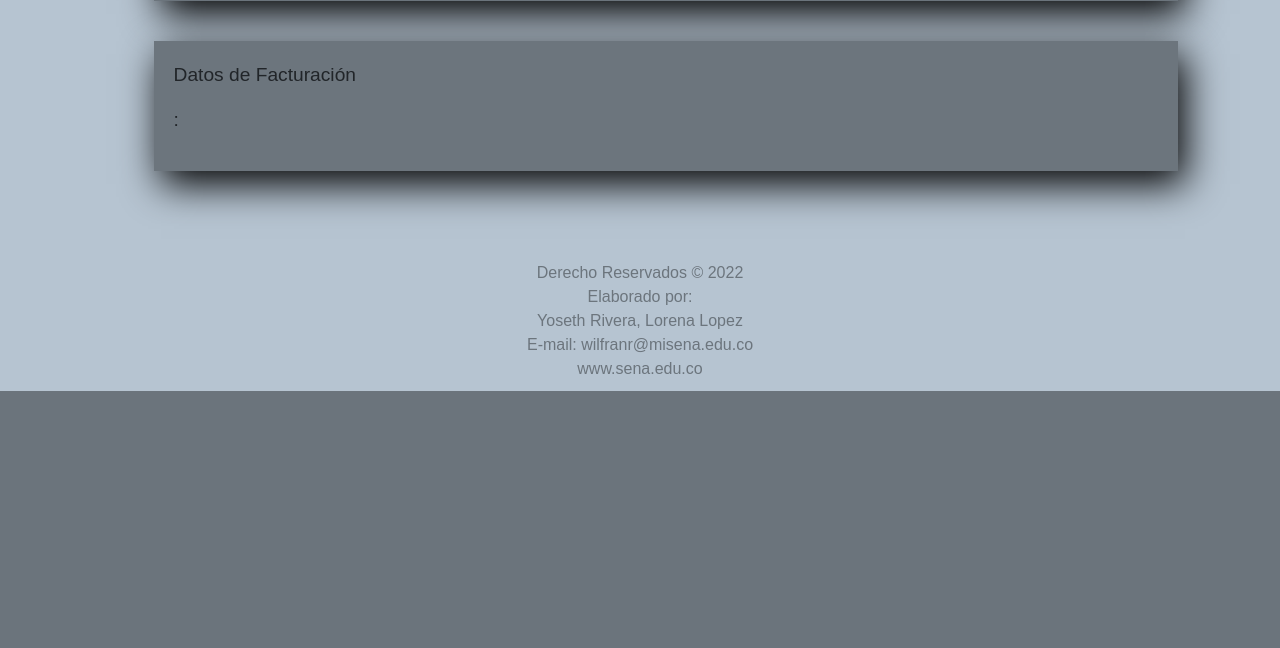
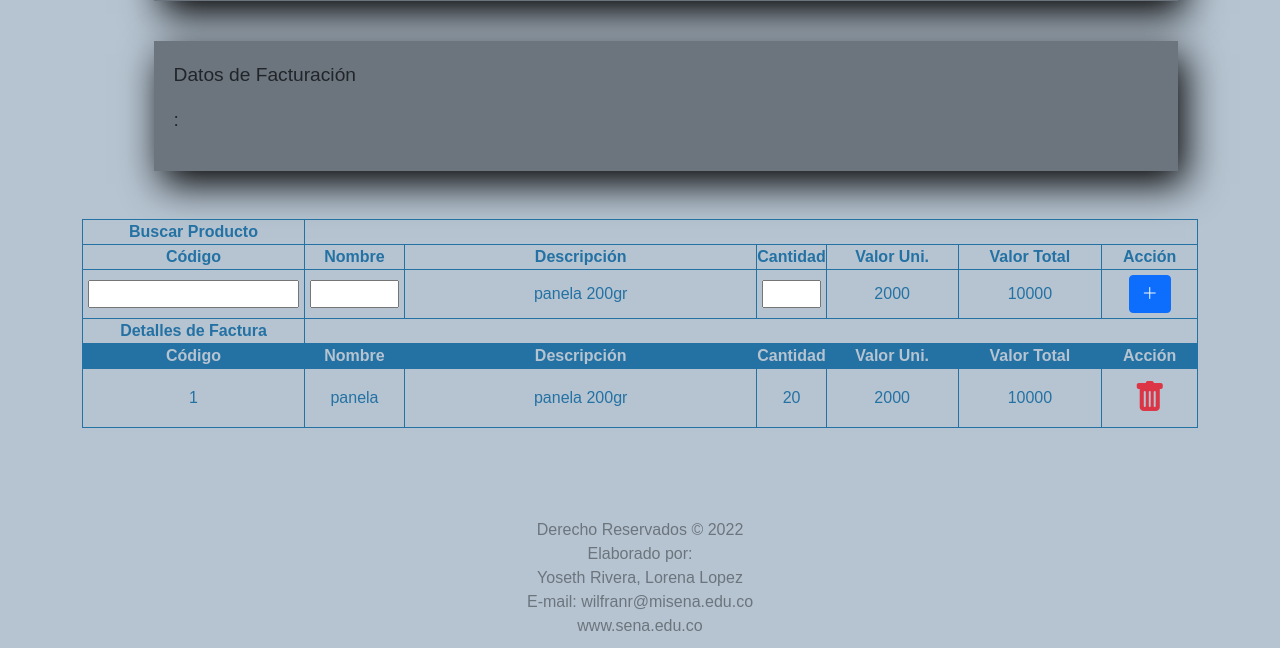
Before and after one commit to wilfranr/sifco_html, a PHP site: page /Vista/html/Nueva_venta.php in a window 1280 px wide. Shown: the part 507-1155 px from the top of the page. Before the commit the page ends 898 px from the top, so only its background shows below. Run offline with PHP 8.4, Linux system fonts and the light colour scheme; the visitor is signed in with stand-in values (Sample User, id 1); data that the repository does not hold is empty; some libraries are stand-ins or nearby versions; some web fonts are replaced.

Commit message:
tranajando sobre bueva venta

```diff
--- a/Vista/css/estilos.css
+++ b/Vista/css/estilos.css
@@ -968,7 +968,10 @@
     color: black;
     float: right;
 }
-
+#input-number {
+    text-align: right;
+    width: 100%;
+}
 .agregar-usuario {
     width: 30%;
     font-size: 1.2rem;
@@ -1165,3 +1168,8 @@
 .notItemOne option:first-child{
     display: none;
 }
+
+.tr-detalle {
+    background-color: #2471A3;
+    color: #b6c4d1;
+}
--- a/Vista/html/Nueva_venta.php
+++ b/Vista/html/Nueva_venta.php
@@ -59,7 +59,7 @@
                 </form>
             </div>
         </div>
-        <div class="container nueva_venta">
+        <div class="container nueva_venta mb-5">
             <p>Datos de Facturación</p>
             <p><?php
                 echo utf8_decode($row['rol']);
@@ -67,6 +67,71 @@
                 echo utf8_decode($row['nombre']);
                 ?></p>
         </div>
+        <div class="container">
+
+
+            <table class="tabla-usuarios mt-5 text-center">
+                <thead>
+                    <tr>
+                        <th>Buscar Producto</th>
+                    </tr>
+                    <tr>
+                        <th width="50px">Código</th>
+                        <th width="100px">Nombre</th>
+                        <th colspan="2" width="200px">Descripción</th>
+                        <th width="50px">Cantidad</th>
+                        <th>Valor Uni.</th>
+                        <th>Valor Total</th>
+                        <th>Acción</th>
+                    </tr>
+
+
+                    <tr>
+                        <td><input id="txt_cod_producto" type="number" name="txt_cod_product"></td>
+                        <td><input id="input-number" type="text"></td>
+                        <td colspan="2">panela 200gr</td>
+                        <td><input id="input-number" type="number"></td>
+                        <td>2000</td>
+                        <td>10000</td>
+                        <td><button type="button" class="btn btn-primary add_product" data-bs-toggle="modal" data-bs-target="#exampleModal">
+                                <i class="bi bi-plus-lg"></i>
+                            </button></td>
+                    </tr>
+                </thead>
+                <tbody>
+                    <tr>
+                        <th>Detalles de Factura</th>
+                    </tr>
+                    <tr class="tr-detalle">
+
+                        <th>Código</th>
+                        <th>Nombre</th>
+                        <th colspan="2">Descripción</th>
+                        <th>Cantidad</th>
+                        <th>Valor Uni.</th>
+                        <th>Valor Total</th>
+                        <th>Acción</th>
+                    </tr>
+                    <tr>
+                        <td>1</td>
+                        <td>panela</td>
+                        <td colspan="2">panela 200gr</td>
+                        <td>20</td>
+                        <td>2000</td>
+                        <td>10000</td>
+                        <td><a href="#"><i class="bi bi-trash-fill" style="font-size: 2rem; color: #dc3545;"></i></a>
+
+                        </td>
+                    </tr>
+
+
+                    <tr>
+
+                    </tr>
+                </tbody>
+            </table>
+        </div>
+
 
     </section>
     <?php include "../../includes/footer.php" ?>
```
